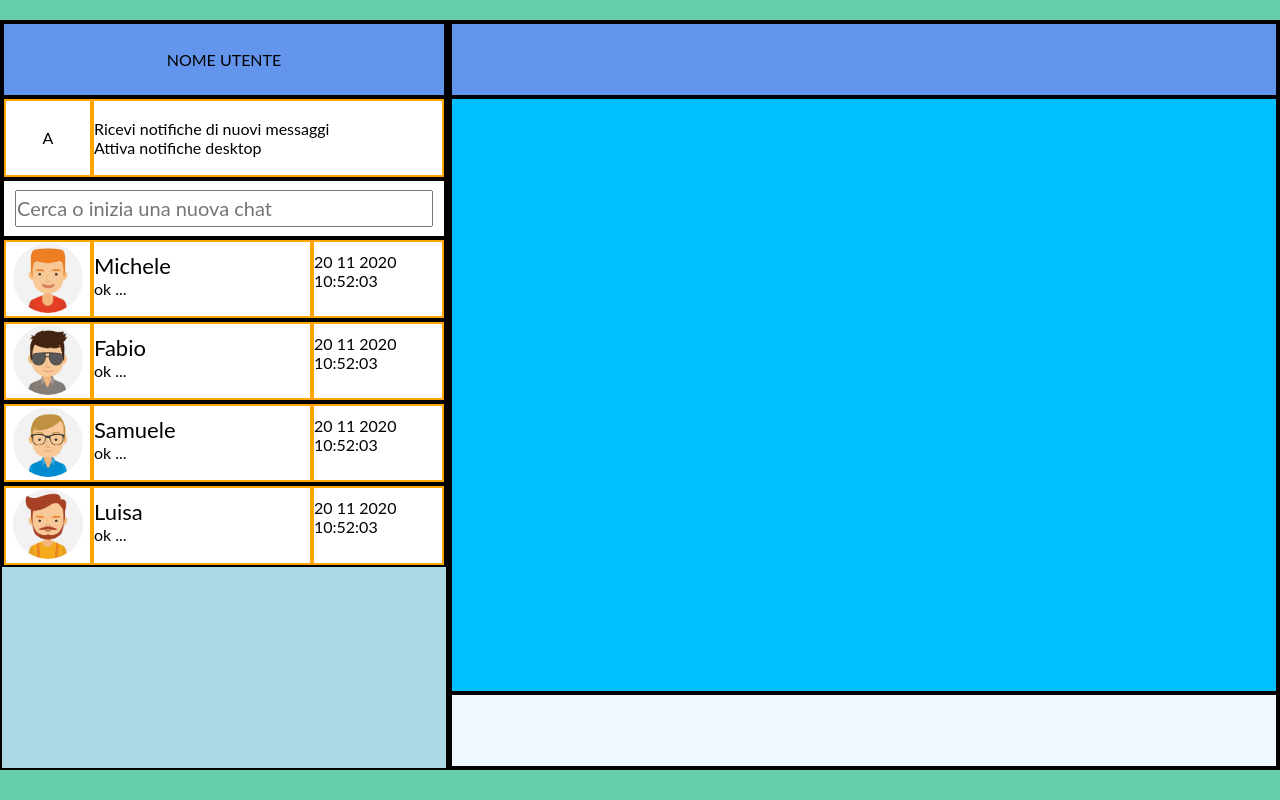
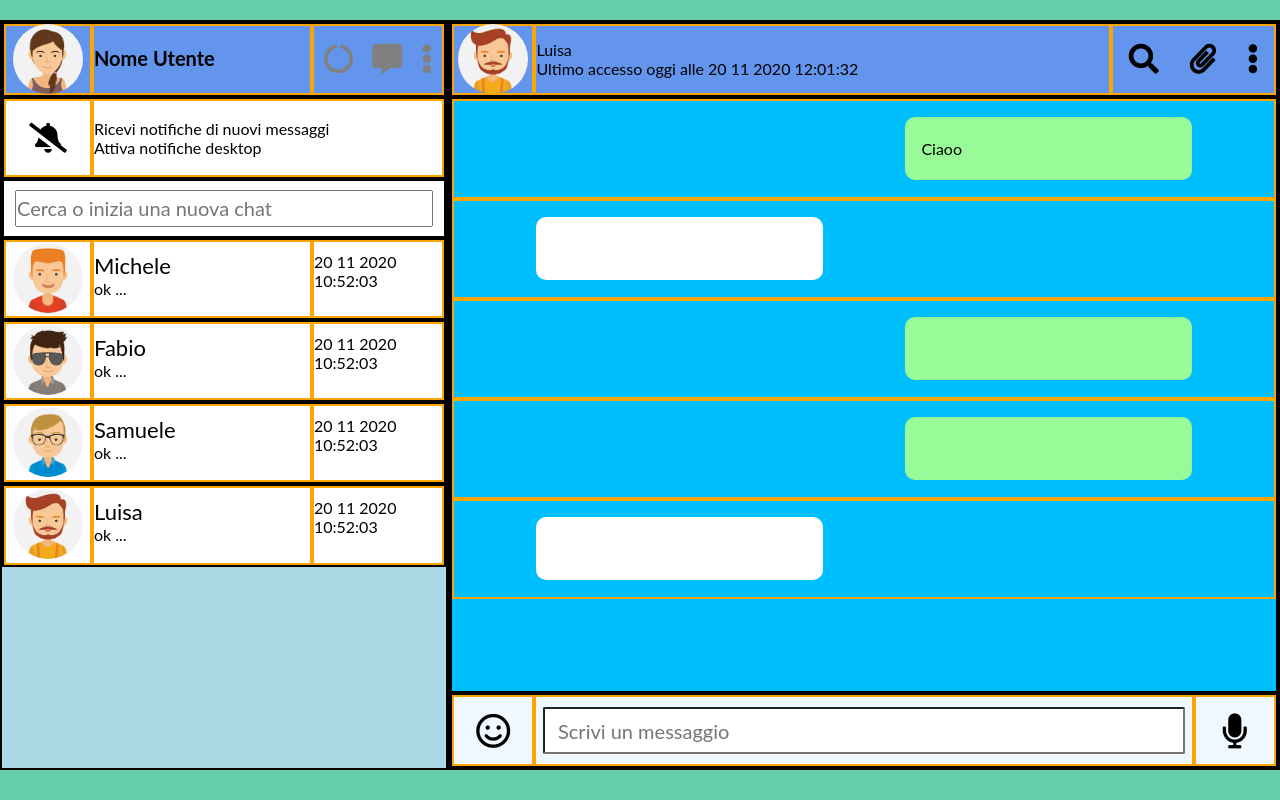
Before and after one commit to matthewort/vue-boolzapp, a plain HTML site: page index.html in a window 1280 px wide. Drawn offline with Linux system fonts and the light colour scheme.

Commit message:
Struttura6

```diff
--- a/css/style.css
+++ b/css/style.css
@@ -47,8 +47,44 @@ body {
   width: 100%;
   background-color: #6495ED;
   border: solid 2px black;
+}
+
+.blocknavleft1 {
+  height: 100%;
+  width: 20%;
+  border: solid 2px orange;
+  float: left;
   display: flex;
   justify-content: center;
+  align-items: center;
+}
+
+.blocknavleft2 {
+  height: 100%;
+  width: 50%;
+  border: solid 2px orange;
+  float: left;
+  font-size: 30px;
+}
+
+.user {
+  font-size: 20px;
+  font-weight: bold;
+  display: flex;
+  justify-content: flex-start;
+  align-items: center;
+  padding-top: 20px;
+}
+
+.blocknavleft3 {
+  height: 100%;
+  width: 30%;
+  border: solid 2px orange;
+  float: left;
+  font-size: 30px;
+  color: grey;
+  display: flex;
+  justify-content: space-around;
   align-items: center;
 }
 
@@ -69,6 +105,7 @@ body {
   display: flex;
   justify-content: center;
   align-items: center;
+  font-size: 30px;
 }
 
 .blocknotifiche2 {
@@ -218,3 +255,193 @@ aside {
     float: left;
     border: solid 2px black;
 }
+
+/* BLOCCO DESTRA */
+.blocknavright1 {
+  height: 100%;
+  width: 10%;
+  border: solid 2px orange;
+  float: left;
+  display: flex;
+  justify-content: center;
+  align-items: center;
+}
+
+.blocknavright2 {
+  height: 100%;
+  width: 70%;
+  border: solid 2px orange;
+  float: left;
+  display: flex;
+  flex-direction: column;
+  justify-content: center;
+  align-items: flex-start;
+}
+
+.blocknavright3 {
+  height: 100%;
+  width: 20%;
+  border: solid 2px orange;
+  float: left;
+  display: flex;
+  justify-content: space-around;
+  align-items: center;
+  font-size: 30px;
+}
+
+/* CHAT1 */
+.chat1 {
+  height: 100px;
+  width: 100%;
+  border: solid 2px orange;
+  display: flex;
+  justify-content: flex-end;
+  align-items: center;
+}
+
+.contentchat1 {
+  height: 65%;
+  width: 35%;
+  background-color: #98FB98;
+  margin-right: 10%;
+  border-radius: 10px;
+  display: flex;
+  justify-content: flex-start;
+  align-items: center;
+  padding-left: 2%;
+  padding-right: 2%;
+}
+
+/* CHAT2 */
+.chat2 {
+  height: 100px;
+  width: 100%;
+  border: solid 2px orange;
+  display: flex;
+  justify-content: flex-start;
+  align-items: center;
+}
+
+.contentchat2 {
+  height: 65%;
+  width: 35%;
+  background-color: white;
+  margin-left: 10%;
+  border-radius: 10px;
+  display: flex;
+  justify-content: flex-start;
+  align-items: center;
+  padding-left: 2%;
+  padding-right: 2%;
+}
+
+/* CHAT3 */
+.chat3 {
+  height: 100px;
+  width: 100%;
+  border: solid 2px orange;
+  display: flex;
+  justify-content: flex-end;
+  align-items: center;
+}
+
+.contentchat3 {
+  height: 65%;
+  width: 35%;
+  background-color: #98FB98;
+  margin-right: 10%;
+  border-radius: 10px;
+  display: flex;
+  justify-content: flex-start;
+  align-items: center;
+  padding-left: 2%;
+  padding-right: 2%;
+}
+
+/* CHAT4 */
+.chat4 {
+  height: 100px;
+  width: 100%;
+  border: solid 2px orange;
+  display: flex;
+  justify-content: flex-end;
+  align-items: center;
+}
+
+.contentchat4 {
+  height: 65%;
+  width: 35%;
+  background-color: #98FB98;
+  margin-right: 10%;
+  border-radius: 10px;
+  display: flex;
+  justify-content: flex-start;
+  align-items: center;
+  padding-left: 2%;
+  padding-right: 2%;
+}
+
+/* CHAT5 */
+.chat5 {
+  height: 100px;
+  width: 100%;
+  border: solid 2px orange;
+  display: flex;
+  justify-content: flex-start;
+  align-items: center;
+}
+
+.contentchat5 {
+  height: 65%;
+  width: 35%;
+  background-color: white;
+  margin-left: 10%;
+  border-radius: 10px;
+  display: flex;
+  justify-content: flex-start;
+  align-items: center;
+  padding-left: 2%;
+  padding-right: 2%;
+}
+
+/* NAV IN BASSO */
+.subcontentright1 {
+  height: 100%;
+  width: 10%;
+  border: solid 2px orange;
+  float: left;
+  display: flex;
+  justify-content: center;
+  align-items: center;
+  font-size: 35px;
+}
+
+.subcontentright2 {
+  height: 100%;
+  width: 80%;
+  border: solid 2px orange;
+  float: left;
+  display: flex;
+  justify-content: center;
+  align-items: center;
+  font-size: 35px;
+}
+
+.subcontentright3 {
+  height: 100%;
+  width: 10%;
+  border: solid 2px orange;
+  float: left;
+  display: flex;
+  justify-content: center;
+  align-items: center;
+  font-size: 35px;
+}
+
+#write {
+  height: 70%;
+  width: 98%;
+  border-radius: 2px;
+  font-size: 20px;
+  padding-left: 2%;
+}
--- a/index.html
+++ b/index.html
@@ -4,6 +4,7 @@
     <meta charset="utf-8">
     <title></title>
     <link rel="stylesheet" href="css/style.css">
+    <link rel="stylesheet" href="https://use.fontawesome.com/releases/v5.15.1/css/all.css" integrity="sha384-vp86vTRFVJgpjF9jiIGPEEqYqlDwgyBgEF109VFjmqGmIY/Y4HV4d3Gp2irVfcrp" crossorigin="anonymous">
   </head>
   <body>
 
@@ -15,18 +16,30 @@
       <!-- riquadro bianco -->
       <div class="square">
 
-        <!-- blocco sinistra -->
+        <!-- BLOCCO SINISTRA -->
         <div class="blockleft">
 
           <!-- nome utente -->
           <div class="navleft">
-            NOME UTENTE
+            <div class="blocknavleft1">
+              <img src="img/avatar_io.jpg" alt="">
+            </div>
+            <div class="blocknavleft2">
+              <div class="user">
+                Nome Utente
+              </div>
+            </div>
+            <div class="blocknavleft3">
+              <i class="fas fa-circle-notch"></i>
+              <i class="fas fa-comment-alt"></i>
+              <i class="fas fa-ellipsis-v"></i>
+            </div>
           </div>
 
           <!-- notifiche -->
           <div class="subleft1">
             <div class="blocknotifiche1">
-              A
+              <i class="fas fa-bell-slash"></i>
             </div>
             <div class="blocknotifiche2">
               <div class="">
@@ -137,13 +150,70 @@
 
         </div> <!-- chiusura blocco sinistra -->
 
-        <!-- blocco destra -->
+        <!-- BLOCCO DESTRA -->
         <div class="blockright">
           <div class="navright">
+            <div class="blocknavright1">
+              <img src="img/avatar_4.jpg" alt="">
+            </div>
+            <div class="blocknavright2">
+              <div class="">
+                Luisa
+              </div>
+              <div class="">
+                Ultimo accesso oggi alle 20 11 2020 12:01:32
+              </div>
+            </div>
+            <div class="blocknavright3">
+              <i class="fas fa-search"></i>
+              <i class="fas fa-paperclip"></i>
+              <i class="fas fa-ellipsis-v"></i>
+            </div>
           </div>
+
+          <!-- interfaccia chat -->
           <div class="subright1">
+
+            <div class="chat1">
+              <div class="contentchat1">
+                Ciaoo
+              </div>
+            </div>
+
+            <div class="chat2">
+              <div class="contentchat2">
+              </div>
+            </div>
+
+            <div class="chat3">
+              <div class="contentchat3">
+              </div>
+            </div>
+
+            <div class="chat4">
+              <div class="contentchat4">
+              </div>
+            </div>
+
+            <div class="chat5">
+              <div class="contentchat5">
+              </div>
+            </div>
+
           </div>
+
+          <!-- NAV IN BASSO -->
+          <!-- interfaccia input in basso -->
           <div class="subright2">
+            <div class="subcontentright1">
+              <i class="far fa-smile"></i>
+            </div>
+            <div class="subcontentright2">
+              <input id="write" placeholder="Scrivi un messaggio">
+            </div>
+            <div class="subcontentright3">
+              <i class="fas fa-microphone"></i>
+            </div>
           </div>
         </div> <!-- chiusura blocco destra -->
 
```
